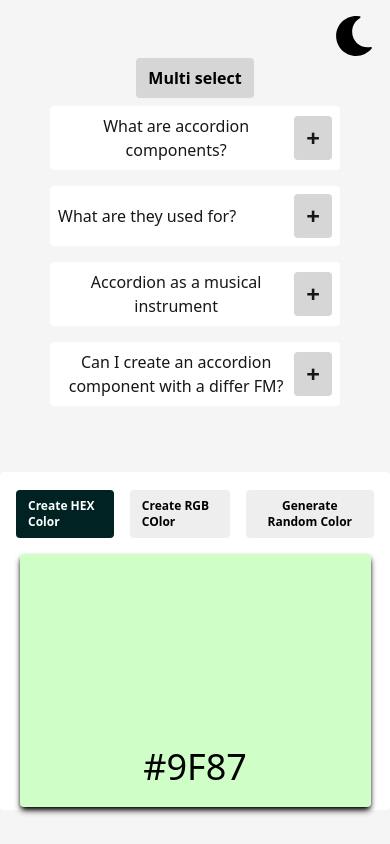
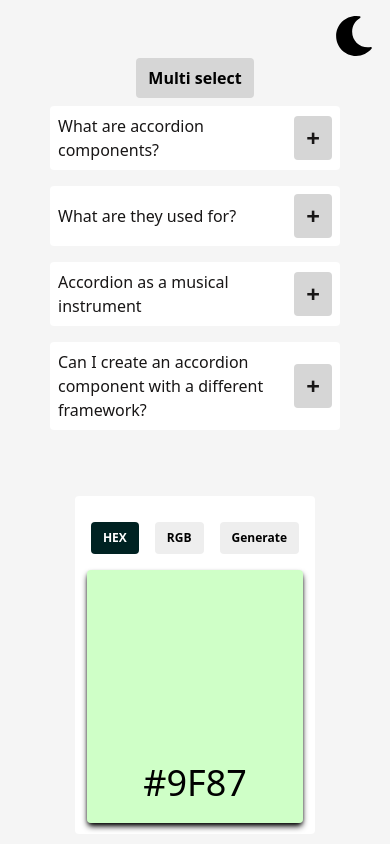
Before and after one commit to hassanjan1841/react-accordian, a React (Vite) app: page / in a window 390 px wide. Built offline with nearby package versions, Linux system fonts and the light colour scheme.

Commit message:
added the more responsive to the buttons of random and some text of accordian

```diff
--- a/src/components/accordian/data.js
+++ b/src/components/accordian/data.js
@@ -19,7 +19,7 @@
   },
   {
     id: "4",
-    question: "Can I create an accordion component with a differ FM?",
+    question: "Can I create an accordion component with a different framework?",
     answer:
       "Yes of course, it is very possible to create an accordion component with another framework.",
   },
--- a/src/components/accordian/index.jsx
+++ b/src/components/accordian/index.jsx
@@ -27,7 +27,10 @@
   return (
     <div className="wrapper">
       <div className="accordian">
-        <button className="selectBtn" onClick={() => setMultiSelect(!multiSelect)}>
+        <button
+          className="selectBtn"
+          onClick={() => setMultiSelect(!multiSelect)}
+        >
           {multiSelect ? "Single select" : "Multi select"}
         </button>
         {data.map((item) => {
--- a/src/components/accordian/styles.css
+++ b/src/components/accordian/styles.css
@@ -44,12 +44,14 @@
   justify-content: space-between;
   align-items: center;
   cursor: pointer;
+  text-align: left;
   /* width: 100%; */
 }
 .content-none {
   opacity: 0;
   height: 0;
   min-height: 0px;
+  /* text-align: left; */
   /* width: 100%; */
 }
 .content-active {
--- a/src/components/randomColorGenerator/index.jsx
+++ b/src/components/randomColorGenerator/index.jsx
@@ -24,7 +24,7 @@
     }
   };
   return (
-    <div className="element-primary flex-center h-[40vh] max-w-[800px] flex-col">
+    <div className="element-primary flex-center h-[40vh] max-w-[900px] flex-col">
       <div className="flex-center my-4 w-full gap-4 px-4">
         <span
           className={
@@ -34,7 +34,7 @@
           }
           onClick={() => toggleHex()}
         >
-          Create HEX Color
+          HEX
         </span>
         <span
           className={
@@ -44,13 +44,13 @@
           }
           onClick={() => toggleRGB()}
         >
-          Create RGB COlor
+          RGB
         </span>
         <button
           className="btn-primary text-xs md:text-3xl"
           onClick={() => randomGenerator()}
         >
-          Generate Random Color
+          Generate
         </button>
       </div>
       <div
```
